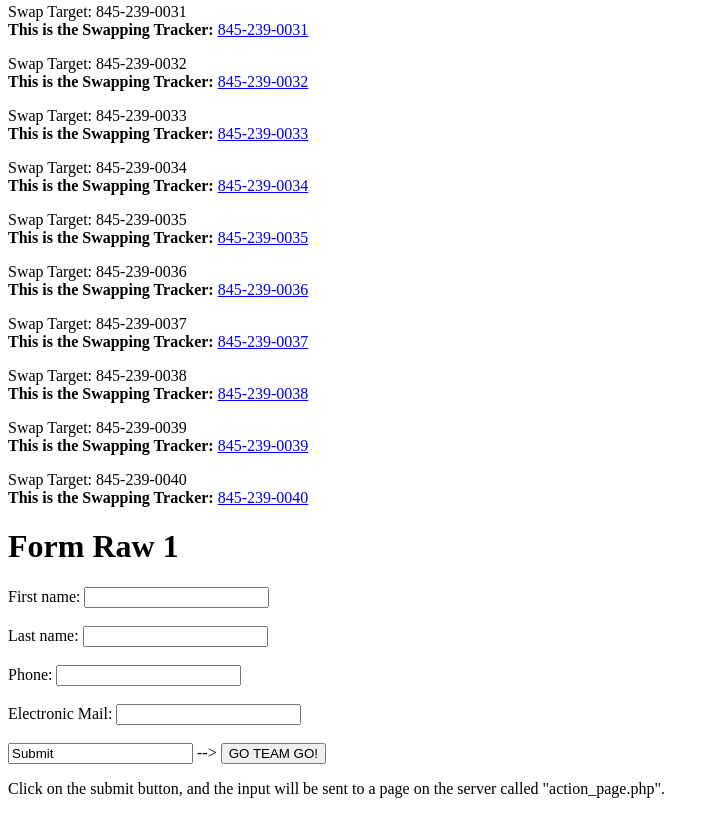
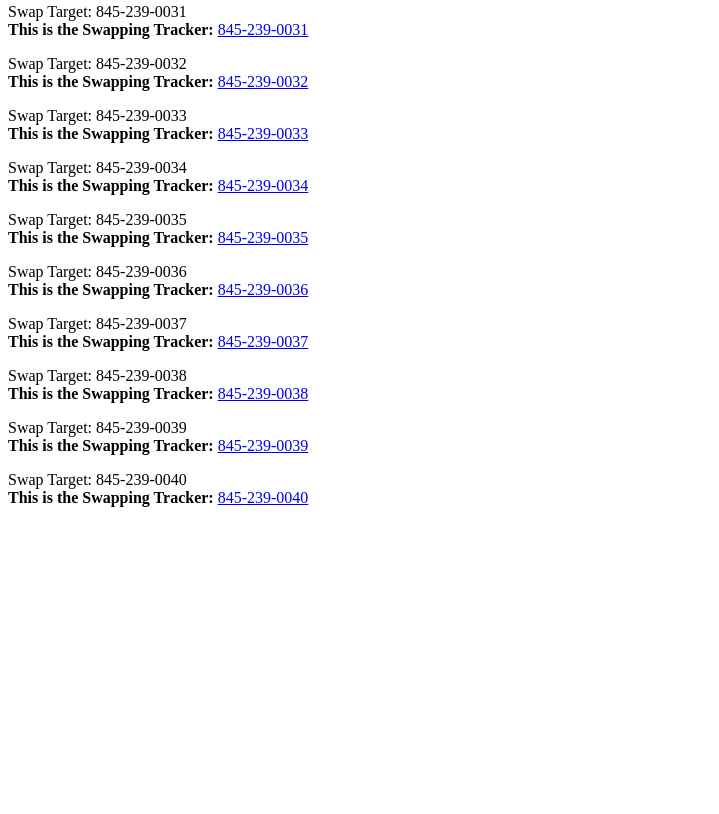
Before and after one commit to JoshSea/joshsea.github.io, a plain HTML site: page index.html in a window 1280 px wide. Shown: the part 1625-2439 px from the top of the page, without its empty margins (0-719 px from the left). After the commit the page ends 2148 px from the top, so only its background shows below. Drawn offline with Linux system fonts and the light colour scheme.

Commit message:
Update index.html

```diff
--- a/index.html
+++ b/index.html
@@ -108,33 +108,6 @@
 
 
 
-<h1>Form Raw 1</h1>
 
-<form action="/action_page.php" method="post" target="_blank">
-  <label for="fname">First name:</label>
-  <input type="text" id="fname" name="fname"><br><br>
-
-  <label for="lname">Last name:</label>
-  <input type="text" id="" name="fname"><br><br>
-
-  <label for="phone">Phone:</label>
-  <input type="tel" id="phonenumber" name="phonenumber"><br><br>
-
-  <label for="email">Electronic Mail:</label>
-  <input type="email" id="electronicmail" name="electronicemail"><br><br>
-
-  <div class="g-recaptcha" data-sitekey="6LfQMJIpAAAAAHi-z79QRcuvVAY_T3AhGp93t3tW"></div>
-
-  <input type=() value="Submit"> -->
-  <button>GO TEAM GO!</button>
-
-  <!-- onclick="return false;" -->
-  <!-- <input id = "btnPlay" type="button" onclick="return false;" value="Push it!" /> -->
-
-    <!-- <button.onclick = function () /> -->
-
-</form>
-
-<p>Click on the submit button, and the input will be sent to a page on the server called "action_page.php".</p>
 </body>
 </html>
```
